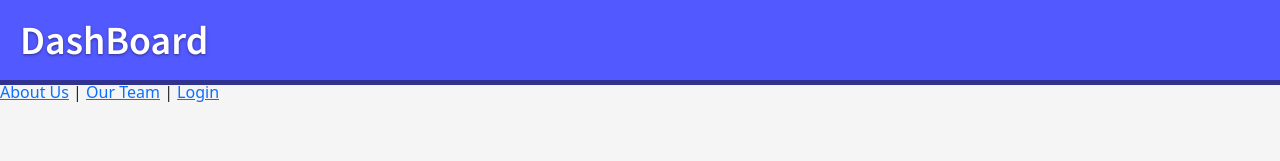
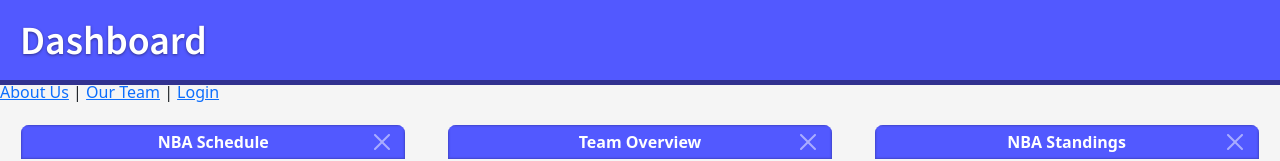
Before and after one commit to MuchQuak/Shport, a React (Create React App) app in the folder frontend/: page / in a window 1280 px wide. Shown: the top 161 px of the page. Built offline with nearby package versions, Linux system fonts and the light colour scheme; no server answers.

Commit message:
Minor visual fixes

```diff
--- a/frontend/src/App.css
+++ b/frontend/src/App.css
@@ -7,7 +7,7 @@
     flex-flow: row wrap;
     justify-content: space-around;
     align-items: flex-start;
-    background-color: #f5f5f5;
+    background-color: inherit;
     text-align: center;
 }
 
@@ -113,7 +113,7 @@
     flex-flow: column nowrap;
     background-color: #cfcfe3;
     color: #212121;
-    box-shadow:inset 0px 0px 8px 2px #b7b7c9;
+    box-shadow:inset 0px 0px 8px 2px #c3c3d6;
 }
 
 .data {
--- a/frontend/src/App.js
+++ b/frontend/src/App.js
@@ -121,8 +121,9 @@
         return (<TeamOverview team={teamInfo} stats={teamStats}/>);
     }
   return (
+      <>
+          <NavBar/>
           <div className='content'>
-          <NavBar/>
               <ThirdContent>
                   <CloseableItem title='NBA Schedule'><Schedule className='nbaSchedule' gameData={games} /></CloseableItem>
               </ThirdContent>
@@ -141,6 +142,7 @@
                   </CloseableItem>
               </ThirdContent>
           </div>
+      </>
   );
 }
 
--- a/frontend/src/GameSchedule.css
+++ b/frontend/src/GameSchedule.css
@@ -15,8 +15,8 @@
     border-radius: 8px;
     flex-flow: column nowrap;
     background-color: #5259FF;
-    color: #ffffff;
-    box-shadow: inset 0px 0px 2px 1px #4146cc, 0px 3px #31318f;
+    color: #FFFFFF;
+    box-shadow: inset 0px 0px 2px 1px #4146cc, 0px 3px #31318F;
 }
 
 .game-header {
--- a/frontend/src/Login.js
+++ b/frontend/src/Login.js
@@ -41,7 +41,7 @@
               <h1 className="websiteName">Log In</h1>
               <Form onSubmit={handleSubmit}>
                   <Form.Group className="emailForm" size="lg" controlId="email">
-                      <Form.Label>Email</Form.Label>
+                      <Form.Label>Username / Email</Form.Label>
                       <Form.Control autoFocus type="email" value={email} onChange={(e) => setEmail(e.target.value)}/>
                   </Form.Group>
                   <Form.Group className="passwordForm" size="lg" controlId="password">
--- a/frontend/src/NavBar.js
+++ b/frontend/src/NavBar.js
@@ -4,7 +4,7 @@
 export default function NavBar() {
     return (
       <div className="header">
-        <h1 className="header-text">DashBoard</h1>
+        <h1 className="header-text">Dashboard</h1>
           <Link to="/About">About Us</Link> | {" "}
           <Link to="/ProjectTeam">Our Team</Link> | {" "}
           <Link to="/Login">Login</Link>
--- a/frontend/src/SignUp.css
+++ b/frontend/src/SignUp.css
@@ -85,10 +85,9 @@
   margin: 0;
   width: 100%;
   height: auto;
-}
-
-.have-account a {
   color: #FFFFFF;
+  text-decoration: underline;
+  text-decoration-color: #FFFFFF;
 }
 
 .preferences {
--- a/frontend/src/SignUp.js
+++ b/frontend/src/SignUp.js
@@ -50,11 +50,11 @@
                 <Form onSubmit={handleSubmit}>
                     <Form.Group className="usernameForm" size="lg" controlId="username">
                     <Form.Label>Username</Form.Label>
-                    <Form.Control type="text" value={username} onChange={(e) => setUsername(e.target.value)}/>
+                    <Form.Control autoFocus type="text" value={username} onChange={(e) => setUsername(e.target.value)}/>
                     </Form.Group>
                     <Form.Group className="emailForm" size="lg" controlId="email">
                         <Form.Label>Email</Form.Label>
-                        <Form.Control autoFocus type="email" value={email} onChange={(e) => setEmail(e.target.value)}/>
+                        <Form.Control type="email" value={email} onChange={(e) => setEmail(e.target.value)}/>
                     </Form.Group>
                     <Form.Group className="passwordForm" size="lg" controlId="password">
                         <Form.Label>Password</Form.Label>
@@ -70,12 +70,12 @@
                       </div>
                     ))}
                     <Link to="/"className="submit-button" onClick={validateForm() === 0 && handleSubmit}>
-                      <Button className="submit-button" id="signup-button" block size="lg" type="submit" disabled={!validateForm()}>Sign Up</Button>
+                        <Button className="submit-button" id="signup-button" block size="lg" type="submit" disabled={!validateForm()}>Sign Up</Button>
                     </Link>
 
                     <Link to="/Login">
-                      <p className="have-account">Already registered? Sign in</p>
-                      </Link>
+                        <p className="have-account">Already registered? Sign in</p>
+                    </Link>
                 </Form>
             </div>
         </div>
--- a/frontend/src/index.css
+++ b/frontend/src/index.css
@@ -12,3 +12,7 @@
   font-family: source-code-pro, Menlo, Monaco, Consolas, 'Courier New',
     monospace;
 }
+
+#root {
+  background-color: #F5F5F5;
+}
```
Lines whose indentation alone changed are shown as unchanged.
